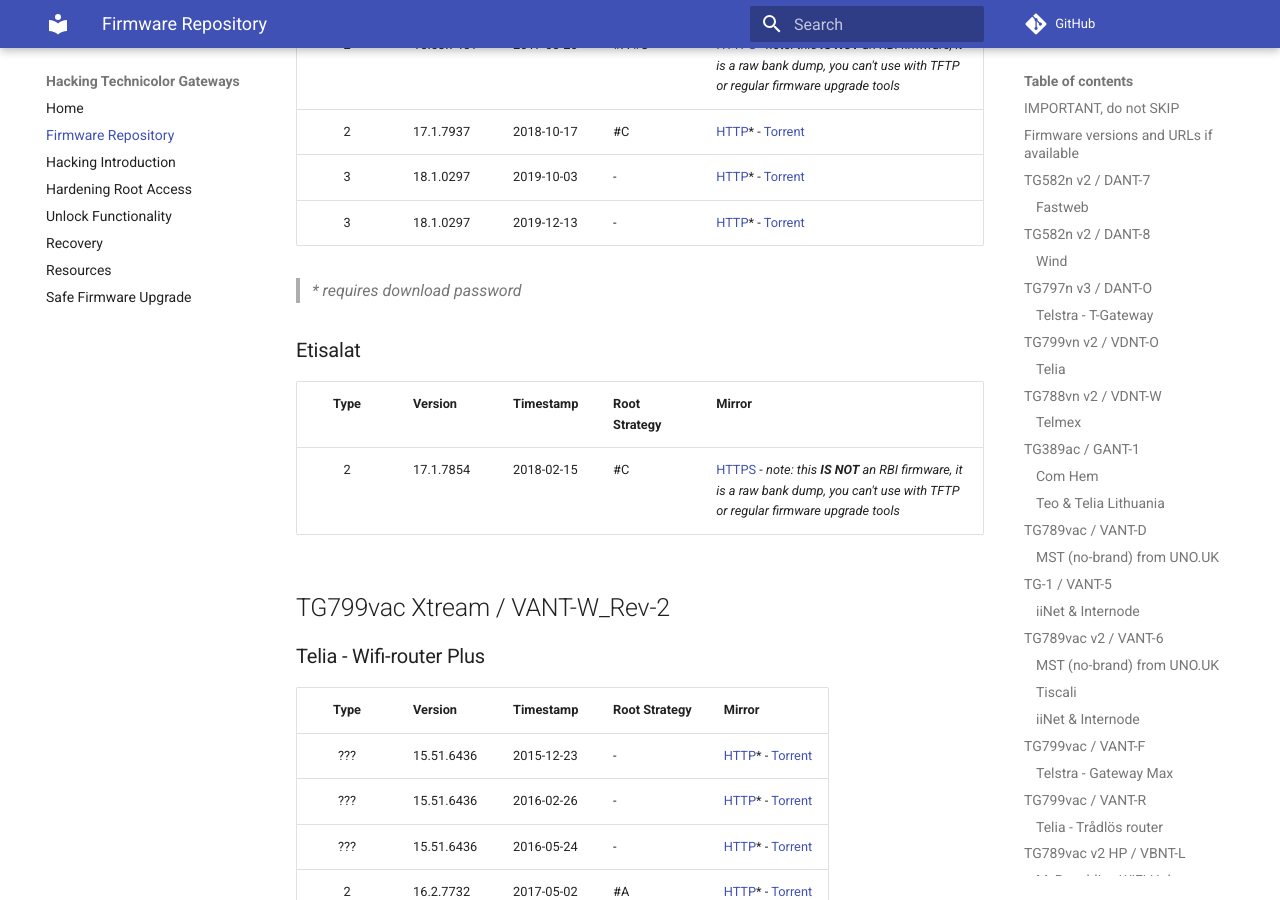
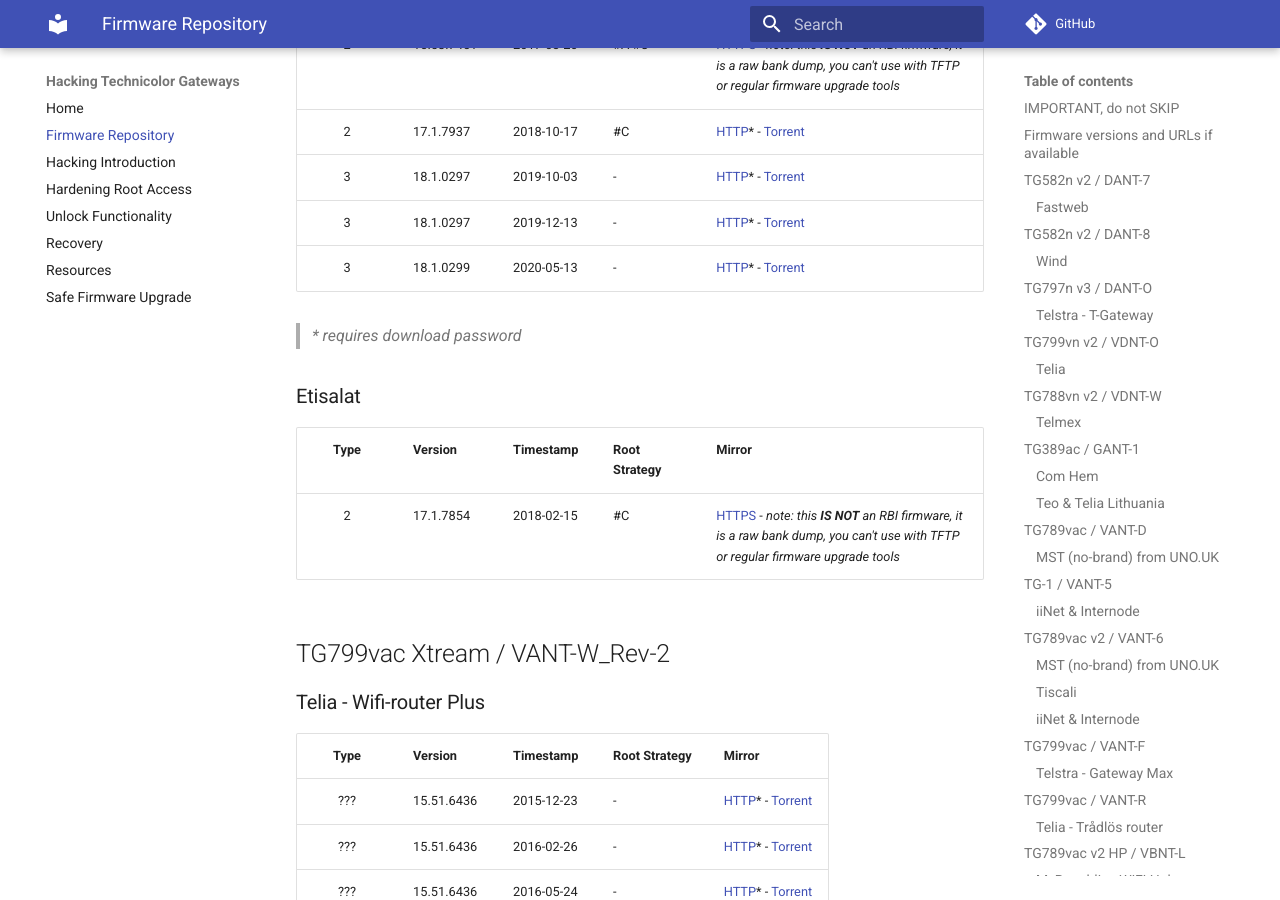
Before and after one commit to hack-technicolor/hack-technicolor, an MkDocs documentation site: the page built from docs/Repository.md, in a window 1280 px wide and 900 px high, scrolled down 7290 px. Built offline with MkDocs 1.6.1 and Material for MkDocs 9.7.7, drawn with Linux system fonts in a browser that asks for light colours; comment, search, counter and statistics services are not loaded.

Commit message:
vant-w: add telenor 18.1.0299

```diff
--- a/docs/Repository.md
+++ b/docs/Repository.md
@@ -203,6 +203,7 @@
 | 2      | 17.1.7937        | 2018-10-17 | #C            | [HTTP](http://acs.bredband.com/Technicolor/Technicolor_TG799vacXTREAM/TN_SWE_TG799vacXtream_17.1.7937-1281014-20180313133921-Official.rbi)* - [Torrent](https://github.com/hack-technicolor/hack-technicolor/blob/master/torrents/vant-w/TN_SWE_TG799vacXtream_17.1.7937-1281014-20180313133921-Official.rbi.torrent?raw=true) |
 | 3      | 18.1.0297        | 2019-10-03 | -             | [HTTP](http://acs.bredband.com/Technicolor/Technicolor_TG799vacXTREAM/TG799vacXtream_18.1.0297-1321001-20191002151007_official_closed.rbi)* - [Torrent](https://github.com/hack-technicolor/hack-technicolor/blob/master/torrents/vant-w/TG799vacXtream_18.1.0297-1321001-20191002151007_official_closed.rbi.torrent?raw=true) |
 | 3      | 18.1.0297        | 2019-12-13 | -             | [HTTP](http://acs.bredband.com/Technicolor/Technicolor_TG799vacXTREAM/vant-w_18.1.0297-1321006-20191213145958-e139794833dfb6bcc766549899da1ff0e0631539_official.rbi)* - [Torrent](https://github.com/hack-technicolor/hack-technicolor/blob/master/torrents/vant-w/vant-w_18.1.0297-1321006-20191213145958-e139794833dfb6bcc766549899da1ff0e0631539_official.rbi.torrent?raw=true) |
+| 3      | 18.1.0299        | 2020-05-13 | -             | [HTTP](http://acs.bredband.com/Technicolor/Technicolor_TG799vacXTREAM/vant-w_18.1.0299-1321005-20200513125128-e139794833dfb6bcc766549899da1ff0e0631539_official.rbi)* - [Torrent](https://github.com/hack-technicolor/hack-technicolor/blob/master/torrents/vant-w/vant-w_18.1.0299-1321005-20200513125128-e139794833dfb6bcc766549899da1ff0e0631539_official.rbi.torrent?raw=true) |
 
 > *\* requires download password*
 
```
Also changed, not shown: 1 other file.
